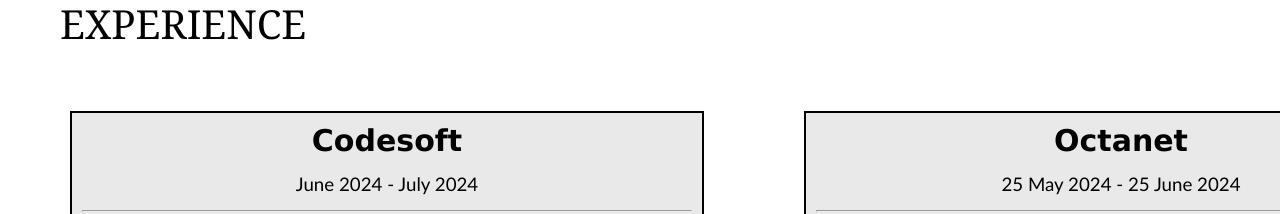
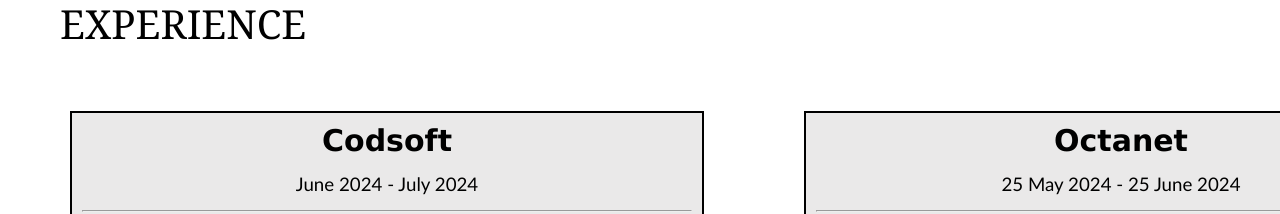
Before and after one commit to priyanshibora/codesoft-task-1, a plain HTML site: page index.html in a window 1280 px wide. Shown: the part 1820-2034 px from the top of the page. Drawn offline with Linux system fonts and the light colour scheme.

Commit message:
Update index.html

```diff
--- a/index.html
+++ b/index.html
@@ -108,7 +108,7 @@
                 <h1>EXPERIENCE</h1>
                 <div class="internship">
                     <div class="company">
-                        <h2>Codesoft</h2>
+                        <h2>Codsoft</h2>
                         <h3>June 2024 - July 2024</h3>
                         <hr>
                         <h3>Worked as web development intern, contributing to 3 main task provided by the company and gaining hands-on experience in web devlopment.</h3>
```
